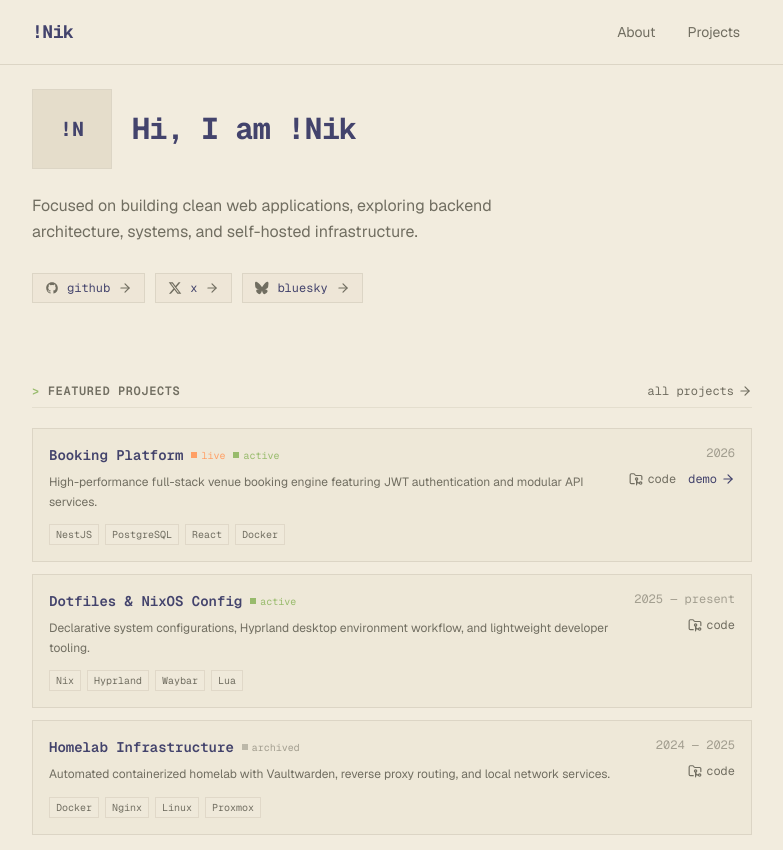
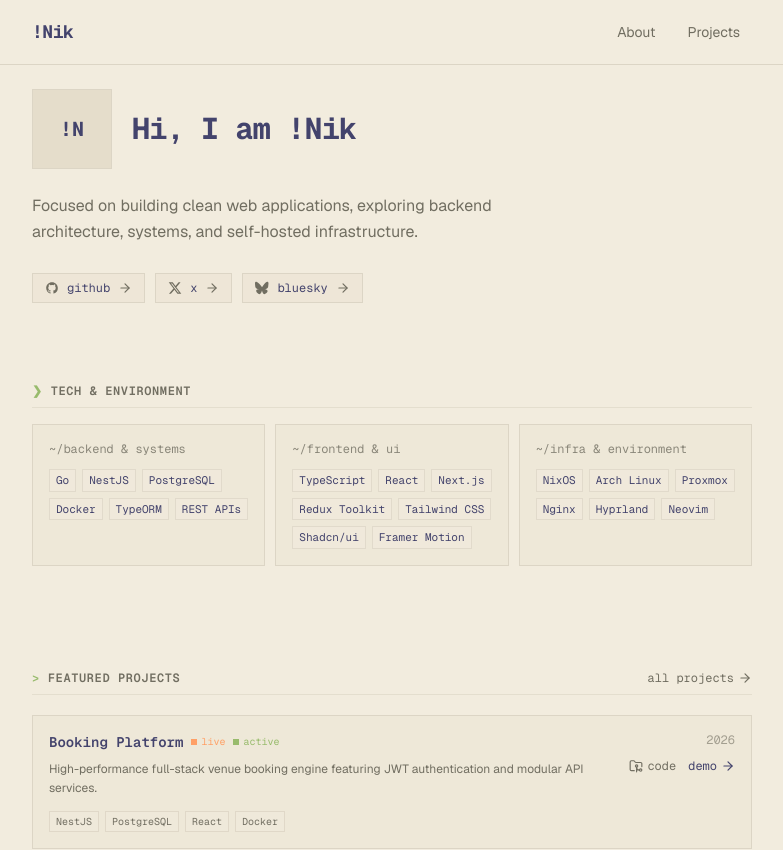
Before and after one commit to notnikbtw/portfolio, a Next.js app: page / in a window 1280 px wide. Shown: the top 850 px of the page, without its empty margins (248-1031 px from the left). Built offline with nearby package versions, Linux system fonts and the light colour scheme.

Commit message:
feat(home): introduce tech stack section and wire to home page

```diff
--- a/src/app/page.tsx
+++ b/src/app/page.tsx
@@ -1,10 +1,12 @@
 import { Hero } from '@/components/hero';
 import { FeaturedProjects } from '@/components/featured-projects';
+import { TechStack } from '@/components/tech-stack';
 
 export default function Home() {
   return (
     <div className="flex flex-col gap-10 pt-4 pb-16 sm:gap-14 sm:pt-6 sm:pb-20">
       <Hero />
+      <TechStack />
       <FeaturedProjects />
     </div>
   );
--- /dev/null
+++ b/src/components/tech-stack.tsx
@@ -0,0 +1,26 @@
+import { SectionHeader } from '@/components/section-header';
+import { stackCategories } from '@/config/skills';
+import { TechList } from '@/components/tech-badge';
+import { Card } from '@/components/ui/card';
+
+export function TechStack() {
+  return (
+    <section
+      aria-label="Technologies and environment"
+      className="flex flex-col gap-4 py-6"
+    >
+      <SectionHeader title="Tech & Environment" />
+
+      <div className="grid grid-cols-1 gap-2.5 sm:grid-cols-3">
+        {stackCategories.map(group => (
+          <Card key={group.category} className="flex flex-col gap-2 p-4">
+            <h3 className="text-muted-foreground/80 font-mono text-xs">
+              ~/{group.category}
+            </h3>
+            <TechList items={group.skills} className="pt-1" />
+          </Card>
+        ))}
+      </div>
+    </section>
+  );
+}
```
